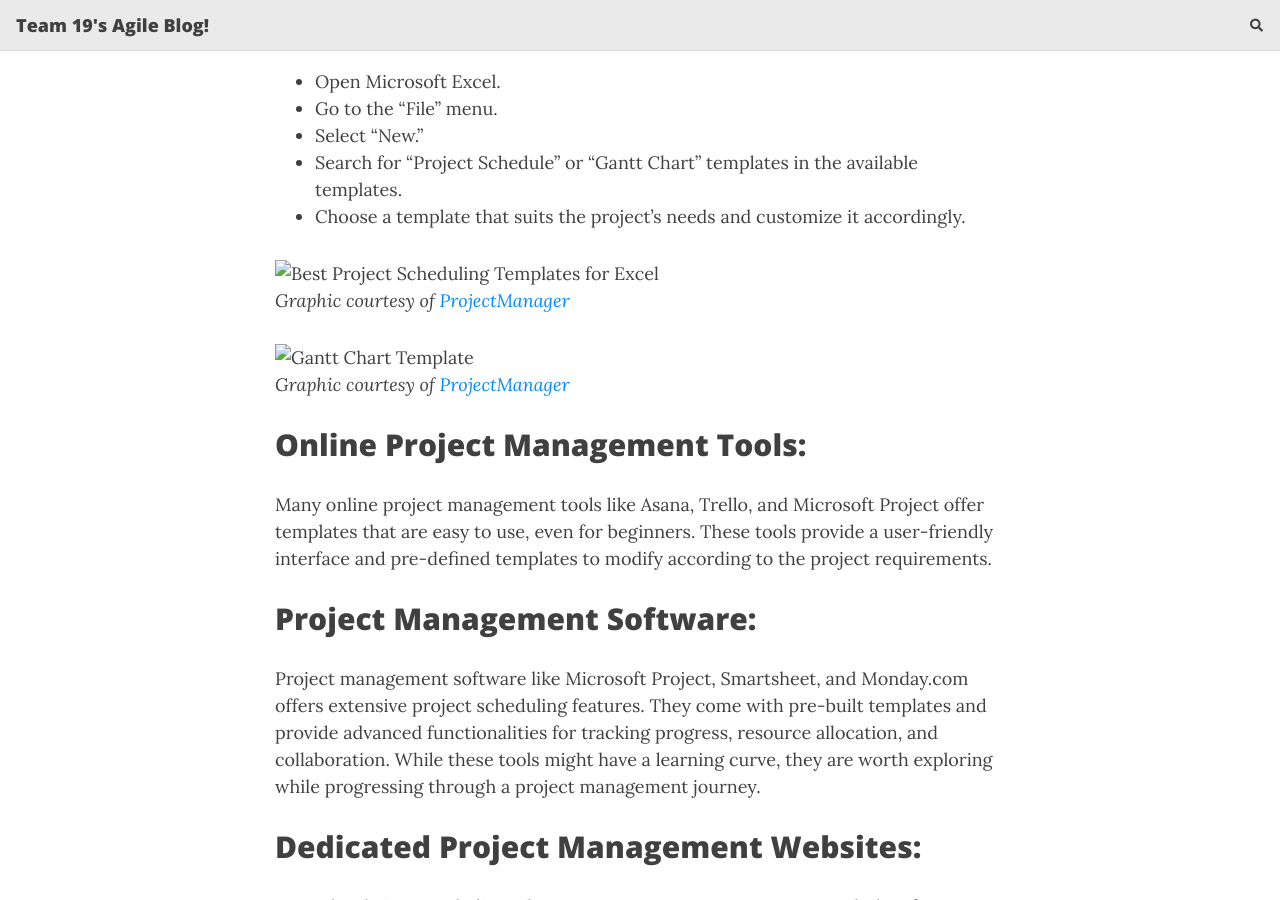
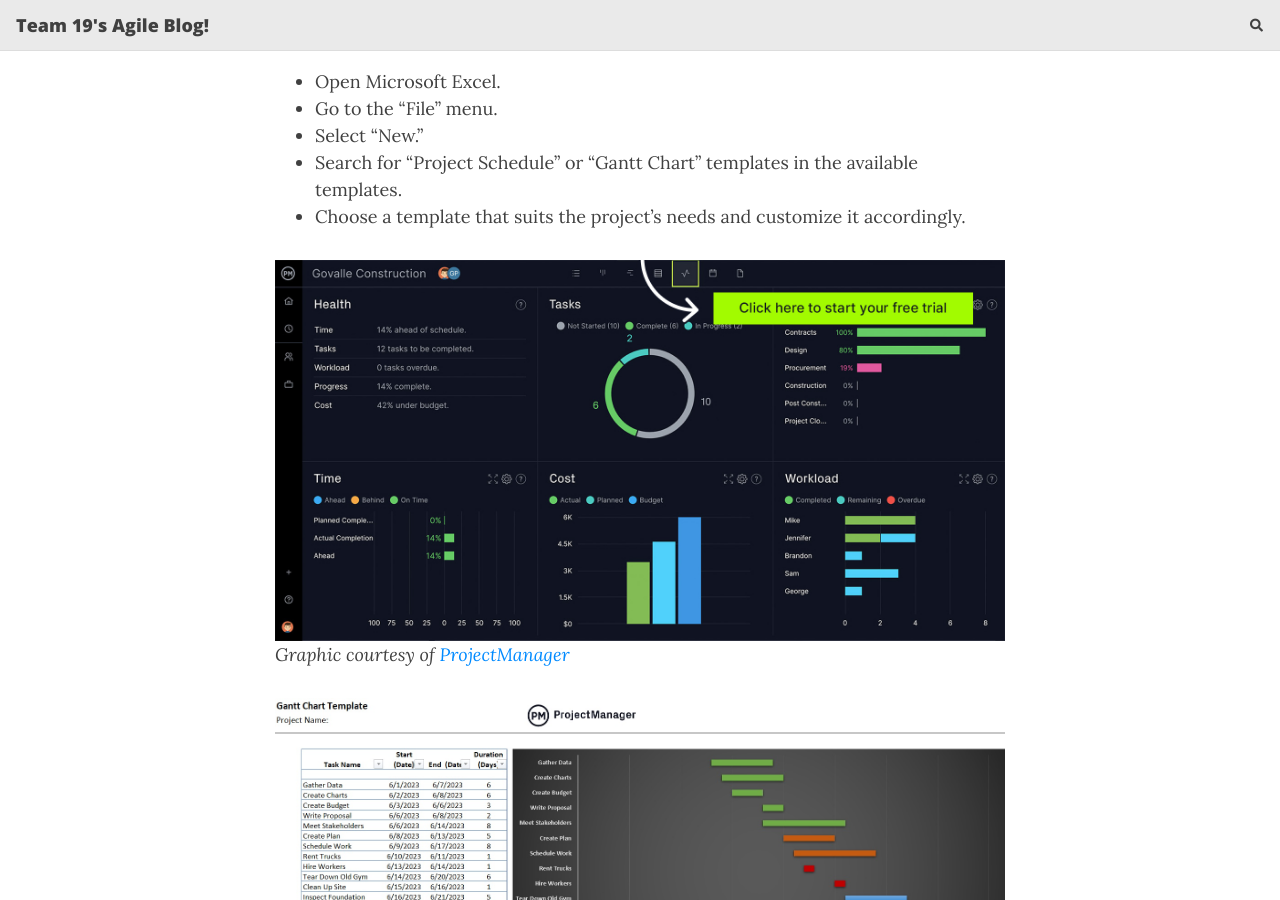
Before and after one commit to dlouangr/agile-blog, a Jekyll site: the page built from _posts/2023-10-6-A-Guide-to-Project-Schedule-Templates.md, in a window 1280 px wide and 900 px high, scrolled down 1965 px. Built offline with Jekyll 4.4.1, drawn with Linux system fonts in a browser that asks for light colours; nearby versions of some CDN libraries; comment, search, counter and statistics services are not loaded.

Commit message:
Fix Pictures in Blog Post Sp 1 Wk2

```diff
--- a/_posts/2023-10-6-A-Guide-to-Project-Schedule-Templates.md
+++ b/_posts/2023-10-6-A-Guide-to-Project-Schedule-Templates.md
@@ -43,10 +43,10 @@
 - Search for "Project Schedule" or "Gantt Chart" templates in the available templates.
 - Choose a template that suits the project's needs and customize it accordingly.
 
-![Best Project Scheduling Templates for Excel](assets/img/Dashboard_Construction_Wide_Zoom-150-CTA.jpg){: .mx-auto.d-block :}
+![Best Project Scheduling Templates for Excel](/agile-blog/assets/img/Dashboard_Construction_Wide_Zoom-150-CTA.jpg){: .mx-auto.d-block :}
 *Graphic courtesy of [ProjectManager](https://www.projectmanager.com/blog/project-scheduling-templates)*
 
-![Gantt Chart Template](assets/img/Gantt-Chart.jpg){: .mx-auto.d-block :}
+![Gantt Chart Template](/agile-blog/assets/img/Gantt-Chart.jpg){: .mx-auto.d-block :}
 *Graphic courtesy of [ProjectManager](https://www.projectmanager.com/blog/project-scheduling-templates)*
 
 ## Online Project Management Tools:
```
